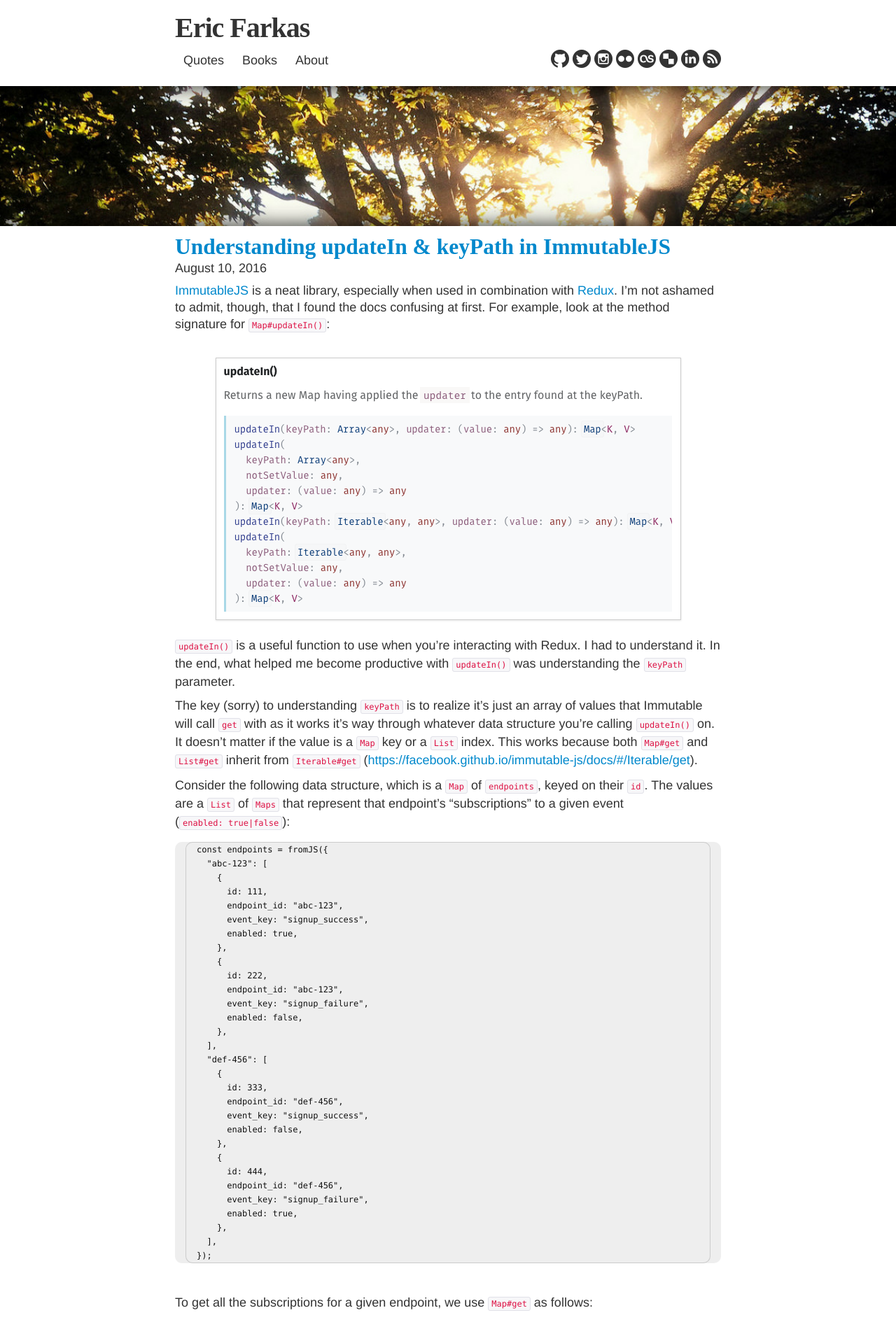
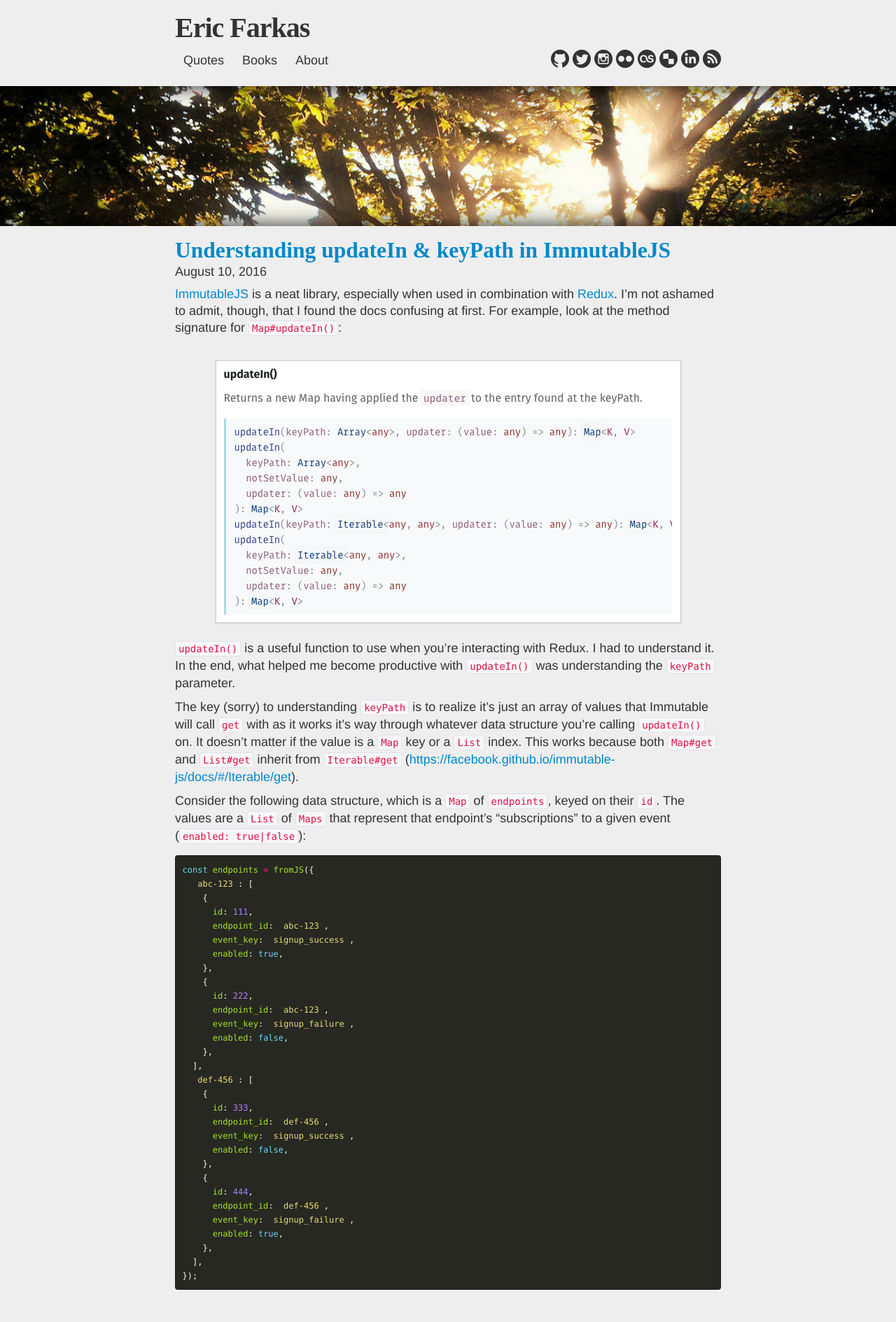
Before and after one commit to speric/speric.github.com, a Jekyll site: the page built from _posts/2016-08-10-understanding-keypath-in-immutablejs.md, in a window 1280 px wide. Shown: the top 1889 px of the page at 70% size. Built offline with Jekyll 4.4.1, drawn with Linux system fonts in a browser that asks for light colours; some web fonts are replaced; comment, search, counter and statistics services are not loaded.

Commit message:
Tweaks
Change BG color, tweak About page, use Monokai for syntax highlighting.

````diff
--- a/_layouts/layout.html
+++ b/_layouts/layout.html
@@ -20,7 +20,7 @@
 {% endif %}
   <link rel="stylesheet" href="/assets/css/bootstrap.min.css" type="text/css" media="screen, projection" />
   <link rel="stylesheet" href="/assets/css/style.css" type="text/css" media="screen, projection" />
-  <link rel="stylesheet" href="/assets/css/pygments.css" type="text/css" />
+  <link rel="stylesheet" href="/assets/css/monokai.css" type="text/css" />
   <link href="/assets/css/webfonts/ss-social-circle.css" rel="stylesheet" />
   <link href='http://fonts.googleapis.com/css?family=Brawler' rel='stylesheet' type='text/css'>
   <link rel="alternate" type="application/rss+xml" href="http://feeds.feedburner.com/ericfarkas" />
--- a/_posts/2016-08-10-understanding-keypath-in-immutablejs.md
+++ b/_posts/2016-08-10-understanding-keypath-in-immutablejs.md
@@ -27,7 +27,7 @@
 given event (`enabled: true|false`):
 
 
-```
+```js
 const endpoints = fromJS({
   "abc-123": [
     {
--- /dev/null
+++ b/assets/css/monokai.css
@@ -0,0 +1,65 @@
+.highlight pre { background-color: #272822; }
+.highlight .hll { background-color: #272822; }
+.highlight .c { color: #75715e } /* Comment */
+.highlight .err { color: #960050; background-color: #1e0010 } /* Error */
+.highlight .k { color: #66d9ef } /* Keyword */
+.highlight .l { color: #ae81ff } /* Literal */
+.highlight .n { color: #f8f8f2 } /* Name */
+.highlight .o { color: #f92672 } /* Operator */
+.highlight .p { color: #f8f8f2 } /* Punctuation */
+.highlight .cm { color: #75715e } /* Comment.Multiline */
+.highlight .cp { color: #75715e } /* Comment.Preproc */
+.highlight .c1 { color: #75715e } /* Comment.Single */
+.highlight .cs { color: #75715e } /* Comment.Special */
+.highlight .ge { font-style: italic } /* Generic.Emph */
+.highlight .gs { font-weight: bold } /* Generic.Strong */
+.highlight .kc { color: #66d9ef } /* Keyword.Constant */
+.highlight .kd { color: #66d9ef } /* Keyword.Declaration */
+.highlight .kn { color: #f92672 } /* Keyword.Namespace */
+.highlight .kp { color: #66d9ef } /* Keyword.Pseudo */
+.highlight .kr { color: #66d9ef } /* Keyword.Reserved */
+.highlight .kt { color: #66d9ef } /* Keyword.Type */
+.highlight .ld { color: #e6db74 } /* Literal.Date */
+.highlight .m { color: #ae81ff } /* Literal.Number */
+.highlight .s { color: #e6db74 } /* Literal.String */
+.highlight .na { color: #a6e22e } /* Name.Attribute */
+.highlight .nb { color: #f8f8f2 } /* Name.Builtin */
+.highlight .nc { color: #a6e22e } /* Name.Class */
+.highlight .no { color: #66d9ef } /* Name.Constant */
+.highlight .nd { color: #a6e22e } /* Name.Decorator */
+.highlight .ni { color: #f8f8f2 } /* Name.Entity */
+.highlight .ne { color: #a6e22e } /* Name.Exception */
+.highlight .nf { color: #a6e22e } /* Name.Function */
+.highlight .nl { color: #f8f8f2 } /* Name.Label */
+.highlight .nn { color: #f8f8f2 } /* Name.Namespace */
+.highlight .nx { color: #a6e22e } /* Name.Other */
+.highlight .py { color: #f8f8f2 } /* Name.Property */
+.highlight .nt { color: #f92672 } /* Name.Tag */
+.highlight .nv { color: #f8f8f2 } /* Name.Variable */
+.highlight .ow { color: #f92672 } /* Operator.Word */
+.highlight .w { color: #f8f8f2 } /* Text.Whitespace */
+.highlight .mf { color: #ae81ff } /* Literal.Number.Float */
+.highlight .mh { color: #ae81ff } /* Literal.Number.Hex */
+.highlight .mi { color: #ae81ff } /* Literal.Number.Integer */
+.highlight .mo { color: #ae81ff } /* Literal.Number.Oct */
+.highlight .sb { color: #e6db74 } /* Literal.String.Backtick */
+.highlight .sc { color: #e6db74 } /* Literal.String.Char */
+.highlight .sd { color: #e6db74 } /* Literal.String.Doc */
+.highlight .s2 { color: #e6db74 } /* Literal.String.Double */
+.highlight .se { color: #ae81ff } /* Literal.String.Escape */
+.highlight .sh { color: #e6db74 } /* Literal.String.Heredoc */
+.highlight .si { color: #e6db74 } /* Literal.String.Interpol */
+.highlight .sx { color: #e6db74 } /* Literal.String.Other */
+.highlight .sr { color: #e6db74 } /* Literal.String.Regex */
+.highlight .s1 { color: #e6db74 } /* Literal.String.Single */
+.highlight .ss { color: #e6db74 } /* Literal.String.Symbol */
+.highlight .bp { color: #f8f8f2 } /* Name.Builtin.Pseudo */
+.highlight .vc { color: #f8f8f2 } /* Name.Variable.Class */
+.highlight .vg { color: #f8f8f2 } /* Name.Variable.Global */
+.highlight .vi { color: #f8f8f2 } /* Name.Variable.Instance */
+.highlight .il { color: #ae81ff } /* Literal.Number.Integer.Long */
+
+.highlight .gh { } /* Generic Heading & Diff Header */
+.highlight .gu { color: #75715e; } /* Generic.Subheading & Diff Unified/Comment? */
+.highlight .gd { color: #f92672; } /* Generic.Deleted & Diff Deleted */
+.highlight .gi { color: #a6e22e; } /* Generic.Inserted & Diff Inserted */
--- a/assets/css/style.css
+++ b/assets/css/style.css
@@ -1,6 +1,7 @@
 body {
   padding-bottom: 40px;
   font-size: 18px;
+  background-color: #EEEEEE;
 }
 .jumbotron {
   position: relative;
@@ -55,17 +56,18 @@
   font-size: 26px;
 }
 .content {
-  padding-top: 10px;
+  padding-top: 15px;
   min-height: 500px;
 }
 .project-title {
   font-size: 18px;
   font-weight: bold;
 }
-.project-container{
+.project-container {
   padding-bottom: 20px;
 }
-.highlighter-rouge{
+.highlighter-rouge {
   margin-top: 15px;
   margin-bottom: 20px;
+  font-size: 14px;
 }
--- a/index.html
+++ b/index.html
@@ -3,7 +3,6 @@
 title: "Eric Farkas"
 header_img: "nyc.jpg"
 ---
-<br/>
 {% for post in site.posts %}
 <div class="row-fluid">
   <div class="span8"><p style="font-size:18px;"><a href="{{ post.url }}">{{ post.title }}</a></p></div>
````
Also changed, not shown: about.html (+7 -4 lines).
